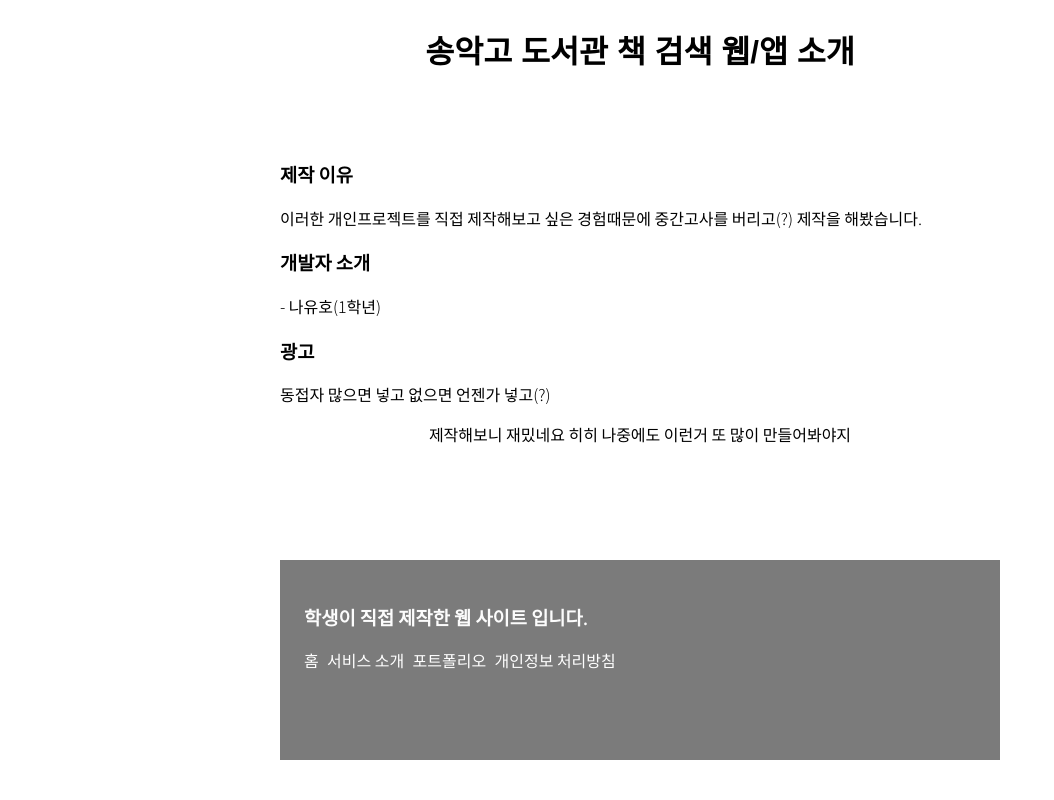
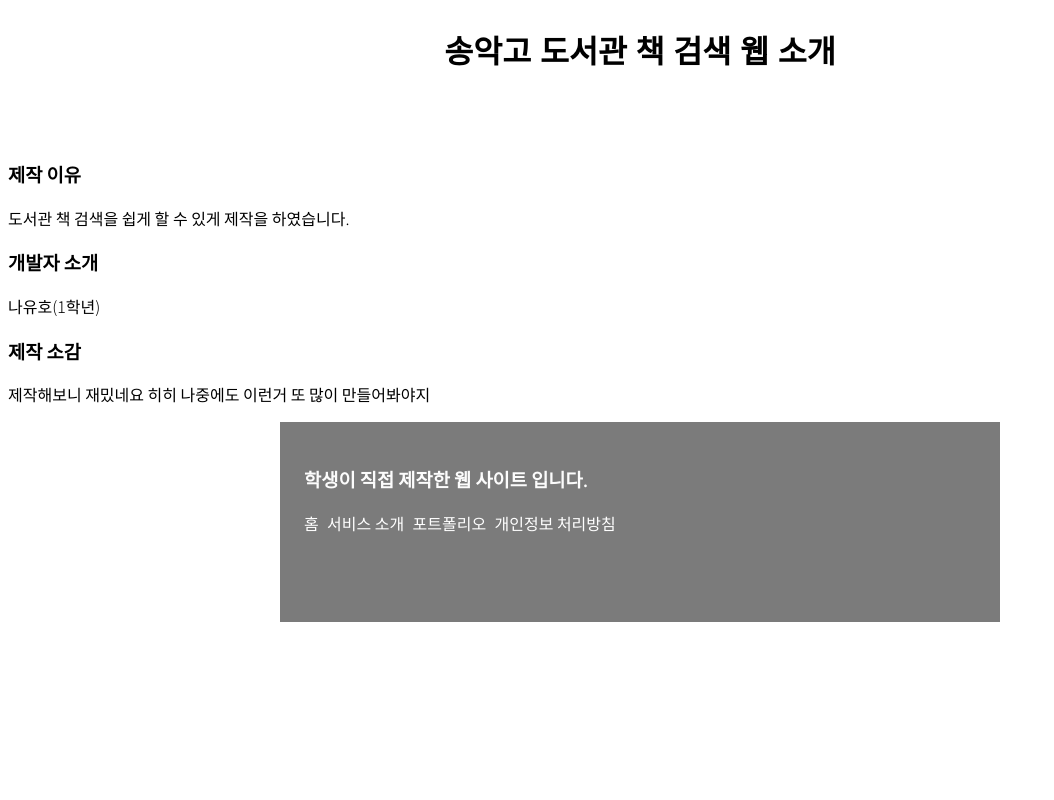
Before and after one commit to yoomin1122/schoolsearch, a Flask app: page /read in a window 1280 px wide. Shown: the whole page, without its empty margins (0-1054 px from the left). Run offline with Flask 3, Linux system fonts and the light colour scheme; parts of the project's set-up code (start-up, migrations or seed data) failed here and were passed over; some web fonts are replaced.

Commit message:
Update readme.html

```diff
--- a/templates/readme.html
+++ b/templates/readme.html
@@ -29,21 +29,18 @@
   </head>
   <body>
     <header class="title_box">
-      <a href="/"><h2>송악고 도서관 책 검색 웹/앱 소개</h2></a>
+      <a href="/"><h2>송악고 도서관 책 검색 웹 소개</h2></a>
     </header>
-    <div class="main_box">
+    <div class="main_box_index">
       <h3>제작 이유</h3>
       <p>
-        이러한 개인프로젝트를 직접 제작해보고 싶은 경험때문에 중간고사를 버리고(?)
-        제작을 해봤습니다.
+        도서관 책 검색을 쉽게 할 수 있게 제작을 하였습니다.
       </p>
       <h3>개발자 소개</h3>
-      <p>- 나유호(1학년)</p>
-      <h3>광고</h3>
-      <p>동접자 많으면 넣고 없으면 언젠가 넣고(?)</p>
-      <p style="text-align: center; margin: 1em">
-        제작해보니 재밌네요 히히 나중에도 이런거 또 많이 만들어봐야지
-      </p>
+      <p>나유호(1학년)</p>
+      <h3>제작 소감</h3>
+      <p>제작해보니 재밌네요 히히 나중에도 이런거 또 많이 만들어봐야지</p>
+
     </div>
 
     <footer class="footer_box">
```
